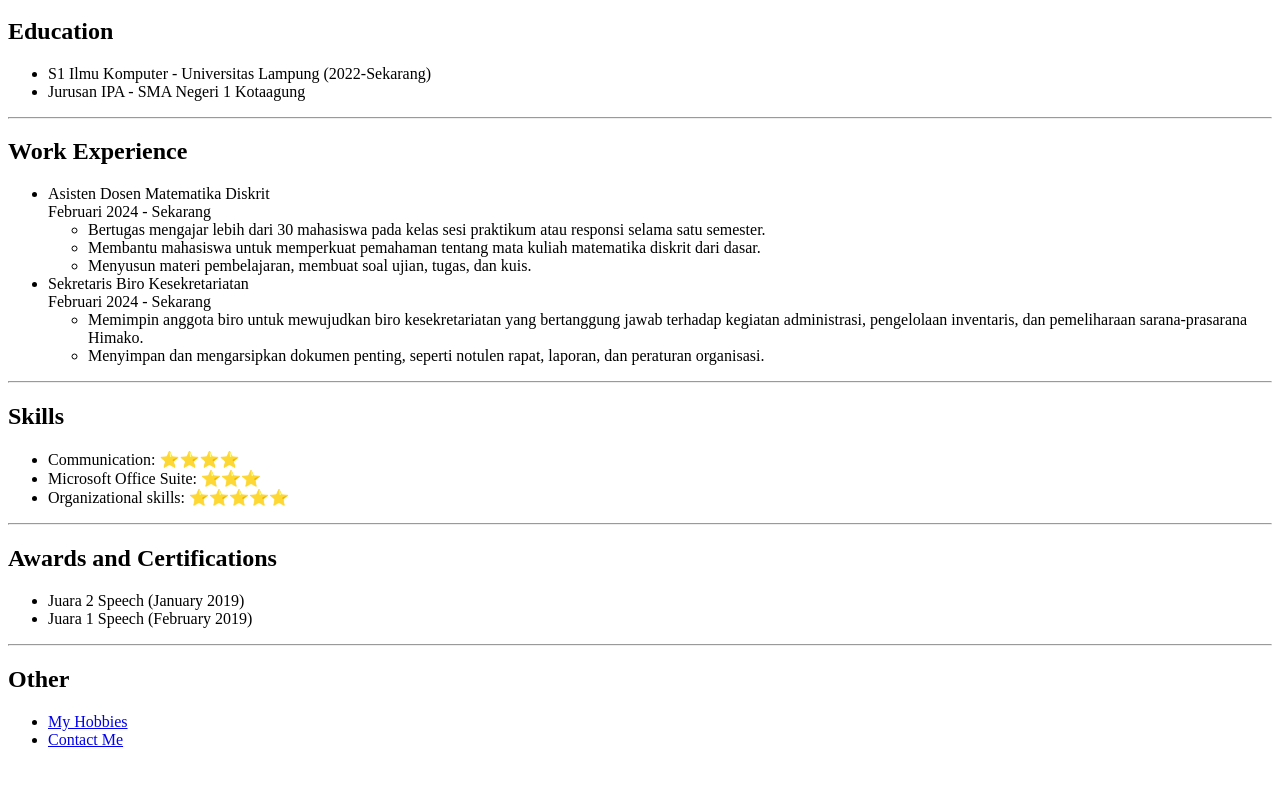
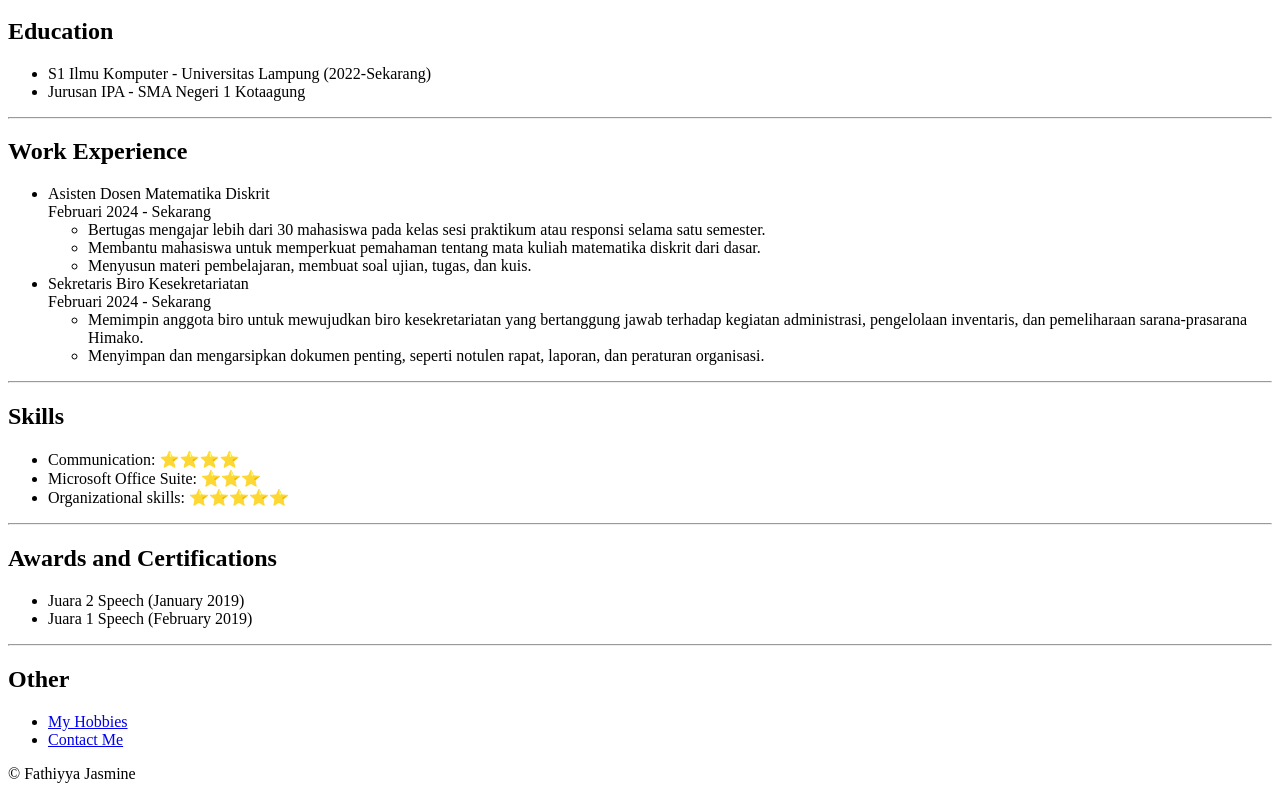
Before and after one commit to FathiyyaJasmine/portfolio-html, a plain HTML site: page index.html in a window 1280 px wide. Shown: the part 339-1138 px from the top of the page. Before the commit the page ends 1104 px from the top, so only its background shows below. Drawn offline with Linux system fonts and the light colour scheme.

Commit message:
Update index.html

```diff
--- a/index.html
+++ b/index.html
@@ -67,5 +67,9 @@
         <li><a href="4.4 Instructions for Capstone Project 1\hobby.html">My Hobbies</a></li>
         <li><a href="4.4 Instructions for Capstone Project 1\contact.html">Contact Me</a></li>
     </ul>
+
+    <footer>
+    <p>© Fathiyya Jasmine</p>
+  </footer>
 </body>
 </html>
```
